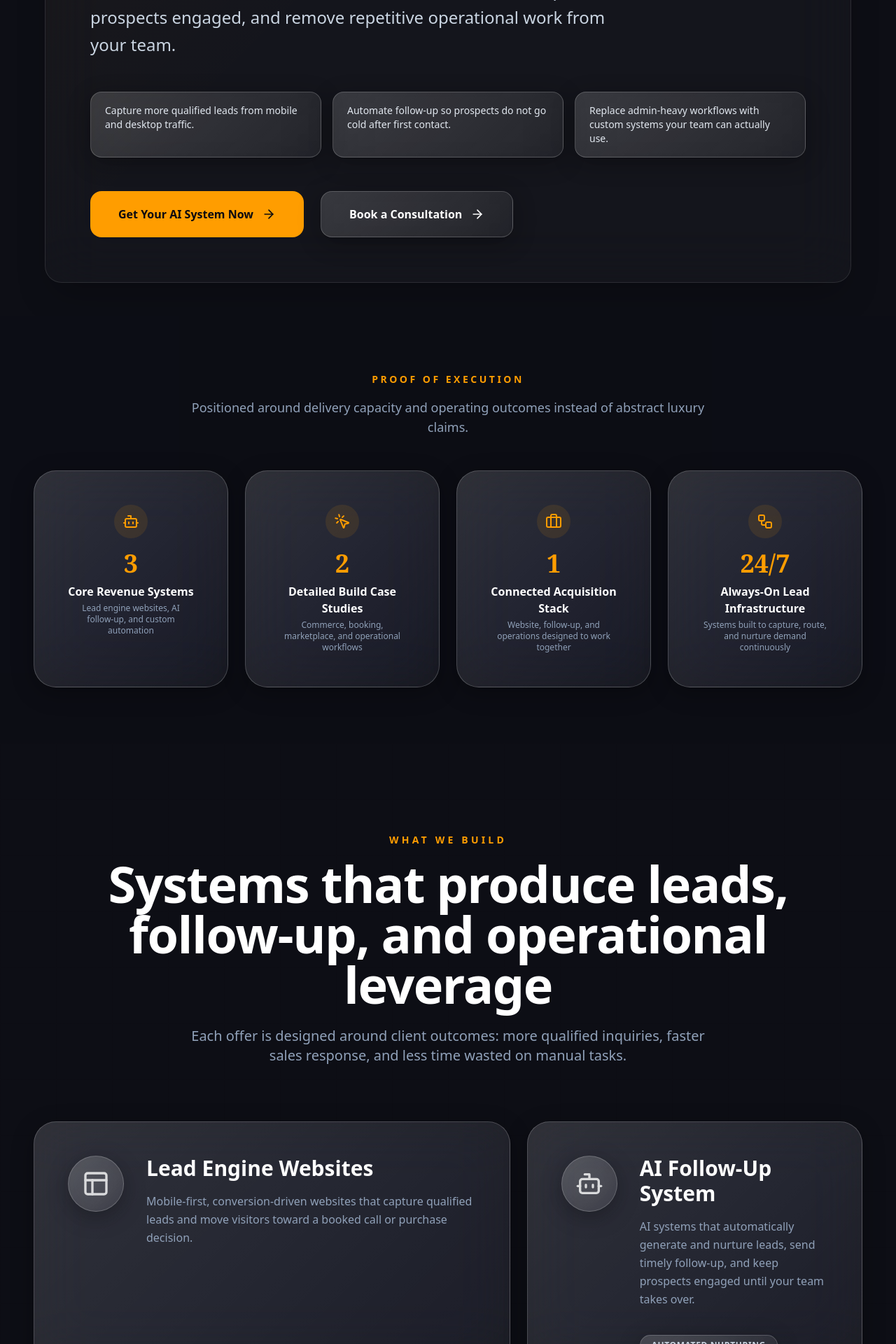
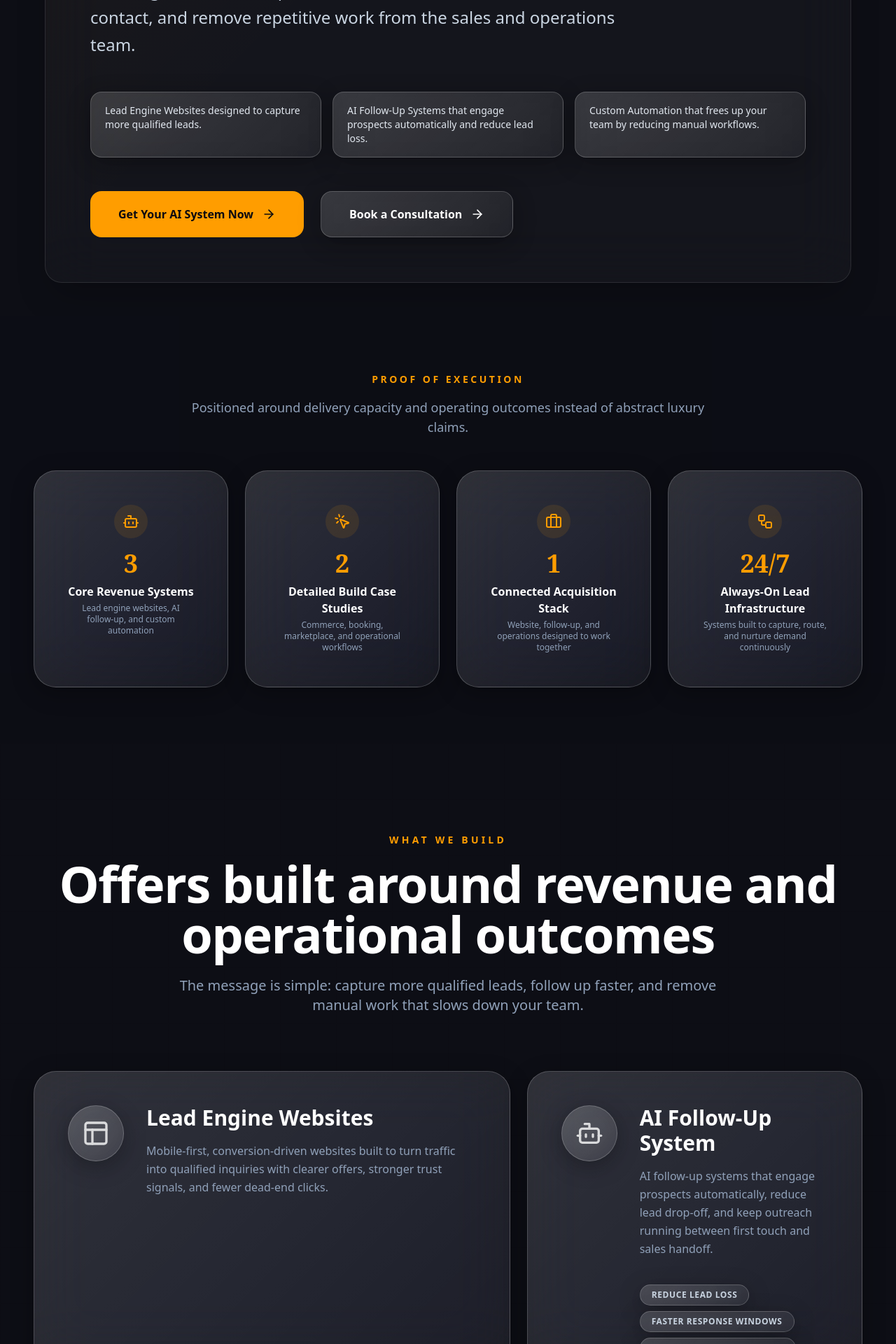
Before and after one commit to steisaden/digital_glass, a Next.js app: page / in a window 1280 px wide. Shown: the part 860-2780 px from the top of the page at 70% size. Built offline with nearby package versions, Linux system fonts and the light colour scheme.

Commit message:
Strengthen outcome-focused homepage messaging

```diff
--- a/app/page.tsx
+++ b/app/page.tsx
@@ -24,7 +24,13 @@ export interface Project {
   problem: string;
   solution: string;
   results: string;
+  outcomeHeadline: string;
   resultMetrics: string[];
+  metrics: Array<{
+    value: string;
+    label: string;
+    detail: string;
+  }>;
   cta: string;
   previewVideo?: string;
   link?: string;
--- a/components/Footer.tsx
+++ b/components/Footer.tsx
@@ -18,26 +18,31 @@ export function Footer({ onContactClick }: FooterProps) {
         if (typeof window !== "undefined") {
             gsap.registerPlugin(ScrollTrigger);
 
+            const ctx = gsap.context(() => {
                 gsap.fromTo(
                     contentRef.current,
-                { yPercent: -30, opacity: 0.5 },
+                    { y: 100, opacity: 0 },
                     {
-                    yPercent: 0,
+                        y: 0,
                         opacity: 1,
-                    ease: "none",
+                        duration: 1,
+                        ease: "power2.out",
                         scrollTrigger: {
                             trigger: footerRef.current,
-                        start: "top bottom",
+                            start: "top 85%",
                             end: "bottom bottom",
-                        scrub: 1,
+                            toggleActions: "play none none reverse",
                         },
                     }
                 );
+            });
+
+            return () => ctx.revert();
         }
     }, []);
 
     return (
-        <footer ref={footerRef} className="relative z-10 bg-transparent overflow-hidden pt-16 md:pt-32 pb-12 border-t border-white/5">
+        <footer ref={footerRef} className="relative z-10 bg-transparent pt-16 md:pt-32 pb-12 border-t border-white/5">
             <div className="absolute inset-0 z-0 opacity-20 bg-[radial-gradient(circle_at_bottom_center,_var(--tw-gradient-stops))] from-primary/30 via-[#0D0E15] to-[#0D0E15]" />
 
             <div ref={contentRef} className="relative z-10 max-w-7xl mx-auto px-6 md:px-12 flex flex-col items-center">
--- a/components/ImpactHero.tsx
+++ b/components/ImpactHero.tsx
@@ -47,7 +47,7 @@ export function ImpactHero({ onContactClick }: ImpactHeroProps) {
                                     transition={{ duration: 0.8, delay: 0.6 }}
                                     className="inline-block"
                                 >
-                                    AI systems, conversion websites, and automation infrastructure
+                                    Lead generation websites, AI follow-up systems, and automation infrastructure
                                 </motion.span>
                                 <br />
                                 <motion.span
@@ -67,7 +67,7 @@ export function ImpactHero({ onContactClick }: ImpactHeroProps) {
                                 className="text-slate-300 text-lg md:text-2xl mb-8 md:mb-12 max-w-3xl leading-relaxed"
                                 style={{ fontFamily: "var(--font-sans)", fontWeight: 300 }}
                             >
-                                We build lead generation websites, AI follow-up systems, and custom automations that turn traffic into booked calls, keep prospects engaged, and remove repetitive operational work from your team.
+                                Digital Glass helps service businesses, operators, and e-commerce brands generate more qualified leads, reduce lead loss after first contact, and remove repetitive work from the sales and operations team.
                             </motion.p>
 
                             <motion.div
@@ -77,9 +77,9 @@ export function ImpactHero({ onContactClick }: ImpactHeroProps) {
                                 className="grid grid-cols-1 md:grid-cols-3 gap-4 mb-8 md:mb-12"
                             >
                                 {[
-                                    "Capture more qualified leads from mobile and desktop traffic.",
-                                    "Automate follow-up so prospects do not go cold after first contact.",
-                                    "Replace admin-heavy workflows with custom systems your team can actually use.",
+                                    "Lead Engine Websites designed to capture more qualified leads.",
+                                    "AI Follow-Up Systems that engage prospects automatically and reduce lead loss.",
+                                    "Custom Automation that frees up your team by reducing manual workflows.",
                                 ].map((item) => (
                                     <div key={item} className="glass-panel rounded-2xl px-5 py-4 text-sm text-slate-200">
                                         {item}
--- a/components/Infrastructure.tsx
+++ b/components/Infrastructure.tsx
@@ -6,8 +6,13 @@ const services = [
     {
         icon: Layout,
         title: "Lead Engine Websites",
-        description: "Mobile-first, conversion-driven websites that capture qualified leads and move visitors toward a booked call or purchase decision.",
-        features: ["Faster lead capture", "Clear offers and CTAs", "Mobile-first conversion paths"],
+        description: "Mobile-first, conversion-driven websites built to turn traffic into qualified inquiries with clearer offers, stronger trust signals, and fewer dead-end clicks.",
+        features: ["Capture more qualified leads", "Shorter path to inquiry", "Conversion-first mobile UX"],
+        outcomes: [
+            "Built localized service pages for SEO-driven demand capture",
+            "Structured multi-step lead funnels for higher-intent inquiries",
+            "Designed CTA paths that move visitors toward booked calls or forms",
+        ],
         colSpan: "md:col-span-7",
         glow: "hover:shadow-[0_0_40px_rgba(255,157,0,0.15)] group-hover:border-[#ff9d00]/40",
         cta: "Book lead engine build",
@@ -15,8 +20,13 @@ const services = [
     {
         icon: Bot,
         title: "AI Follow-Up System",
-        description: "AI systems that automatically generate and nurture leads, send timely follow-up, and keep prospects engaged until your team takes over.",
-        features: ["Automated nurturing", "Faster response times", "Higher appointment show rates"],
+        description: "AI follow-up systems that engage prospects automatically, reduce lead drop-off, and keep outreach running between first touch and sales handoff.",
+        features: ["Reduce lead loss", "Faster response windows", "Always-on nurture flows"],
+        outcomes: [
+            "Automates follow-up after form fills, bookings, or inquiries",
+            "Keeps prospects warm without adding manual sales admin",
+            "Supports cleaner handoffs into CRM or operator workflows",
+        ],
         colSpan: "md:col-span-5",
         glow: "hover:shadow-[0_0_40px_rgba(190,174,96,0.15)] group-hover:border-[#beae60]/40",
         cta: "Book AI follow-up build",
@@ -24,8 +34,13 @@ const services = [
     {
         icon: Workflow,
         title: "Custom Automation Build",
-        description: "Full-stack automation for business operations that replaces repetitive manual workflows, connects tools, and gives your team back execution time.",
-        features: ["Less admin work", "Connected operations", "Custom internal systems"],
+        description: "Custom automation that connects your tools, reduces repetitive manual steps, and gives operators faster access to the data and workflows they need.",
+        features: ["Reduce manual workload", "Connect fragmented systems", "Free up operator time"],
+        outcomes: [
+            "Centralizes analytics and workflow visibility in one place",
+            "Cuts repeated handoffs between tools and team members",
+            "Improves execution speed across admin-heavy processes",
+        ],
         colSpan: "md:col-span-12",
         glow: "hover:shadow-[0_0_40px_rgba(215,203,198,0.15)] group-hover:border-[#d7cbc6]/40",
         cta: "Book automation consult",
@@ -68,10 +83,10 @@ export function Infrastructure({ onContactClick }: InfrastructureProps) {
                             letterSpacing: "-0.02em",
                         }}
                     >
-                        Systems that produce leads, follow-up, and operational leverage
+                        Offers built around revenue and operational outcomes
                     </h2>
                     <p className="text-slate-400 text-xl max-w-3xl mx-auto" style={{ fontFamily: "var(--font-sans)", fontWeight: 300 }}>
-                        Each offer is designed around client outcomes: more qualified inquiries, faster sales response, and less time wasted on manual tasks.
+                        The message is simple: capture more qualified leads, follow up faster, and remove manual work that slows down your team.
                     </p>
                 </motion.div>
 
@@ -120,6 +135,14 @@ export function Infrastructure({ onContactClick }: InfrastructureProps) {
                                                         ))}
                                                     </div>
 
+                                                    <div className="space-y-2">
+                                                        {service.outcomes.map((outcome) => (
+                                                            <p key={outcome} className="text-sm text-slate-300 leading-relaxed">
+                                                                {outcome}
+                                                            </p>
+                                                        ))}
+                                                    </div>
+
                                                     <div
                                                         className="inline-flex items-center gap-2 text-primary font-semibold group-hover:text-amber-300 transition-colors"
                                                         style={{ fontFamily: "var(--font-sans)" }}
--- a/components/Testimonials.tsx
+++ b/components/Testimonials.tsx
@@ -46,7 +46,7 @@ export function Testimonials({ onContactClick }: TestimonialsProps) {
     };
 
     return (
-        <section className="relative py-20 md:py-40 pb-32 md:pb-48 px-6 md:px-12 bg-transparent overflow-hidden">
+        <section className="relative pt-20 md:pt-40 pb-32 md:pb-48 px-6 md:px-12 bg-transparent overflow-hidden">
             <div className="absolute inset-0 overflow-hidden pointer-events-none">
                 <div className="absolute top-1/2 left-1/4 w-96 h-96 bg-primary/5 rounded-full blur-[100px]" />
                 <div className="absolute top-1/3 right-1/4 w-96 h-96 bg-secondary/5 rounded-full blur-[100px]" />
@@ -78,7 +78,7 @@ export function Testimonials({ onContactClick }: TestimonialsProps) {
                     </p>
                 </motion.div>
 
-                <div className="relative h-[560px] md:h-[600px] w-full flex items-center justify-center [perspective:1200px]">
+                <div className="relative h-[650px] sm:h-[600px] w-full flex items-center justify-center [perspective:1200px]">
                     <AnimatePresence initial={false}>
                         {testimonials.map((testimonial, index) => {
                             const offset = index - currentIndex;
@@ -188,7 +188,7 @@ export function Testimonials({ onContactClick }: TestimonialsProps) {
                     </div>
                 </div>
 
-                <div className="mt-32 md:mt-40 flex justify-center">
+                <div className="mt-32 md:mt-40 flex justify-center relative z-30">
                     <button
                         onClick={onContactClick}
                         className="px-8 py-4 bg-primary hover:bg-amber-400 text-[#0a0a0f] rounded-2xl transition-all duration-300 font-semibold"
```
Also changed, not shown: components/CaseStudyModal.tsx (+21 -0 lines). Lines whose indentation alone changed are shown as unchanged.
